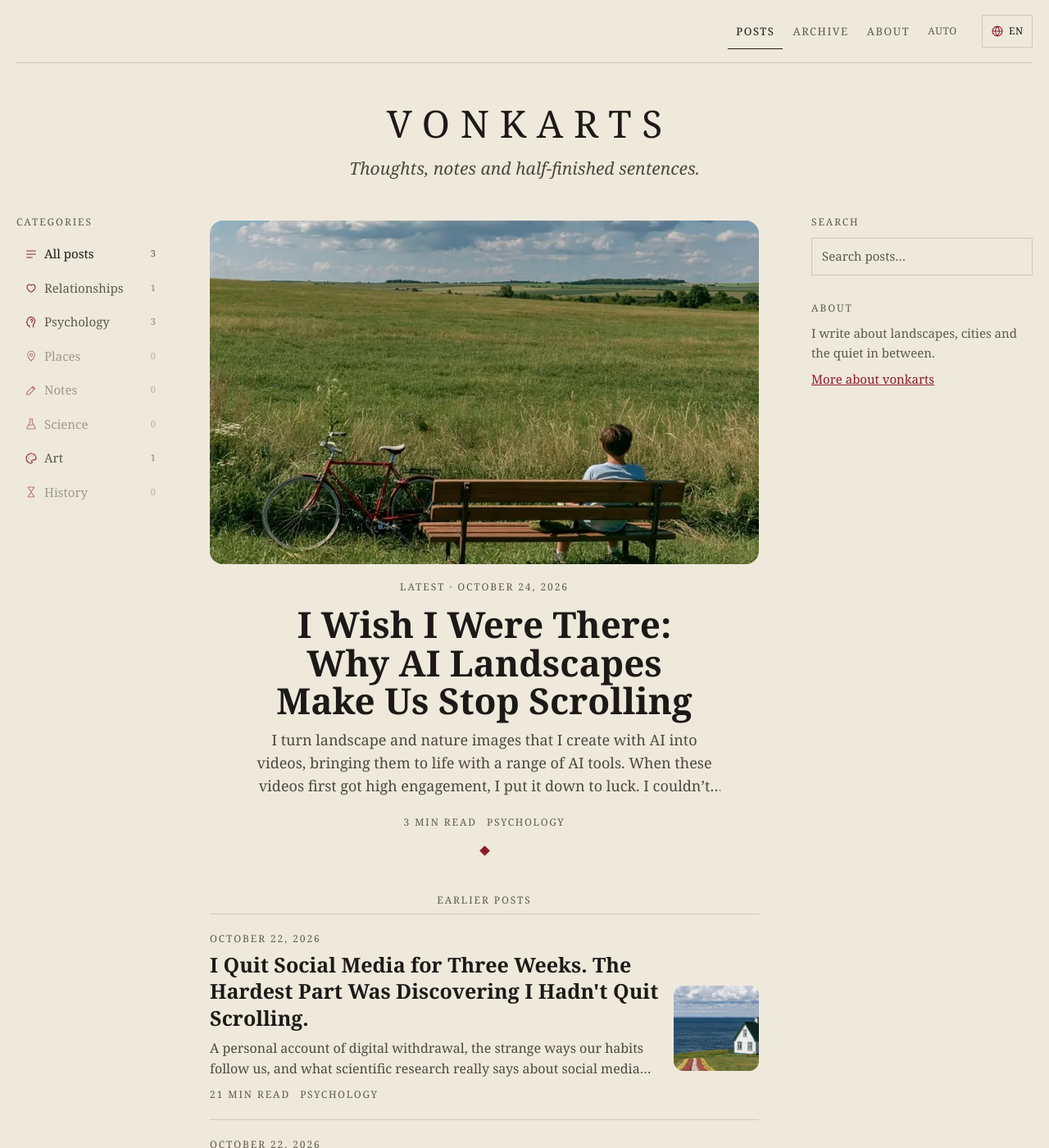
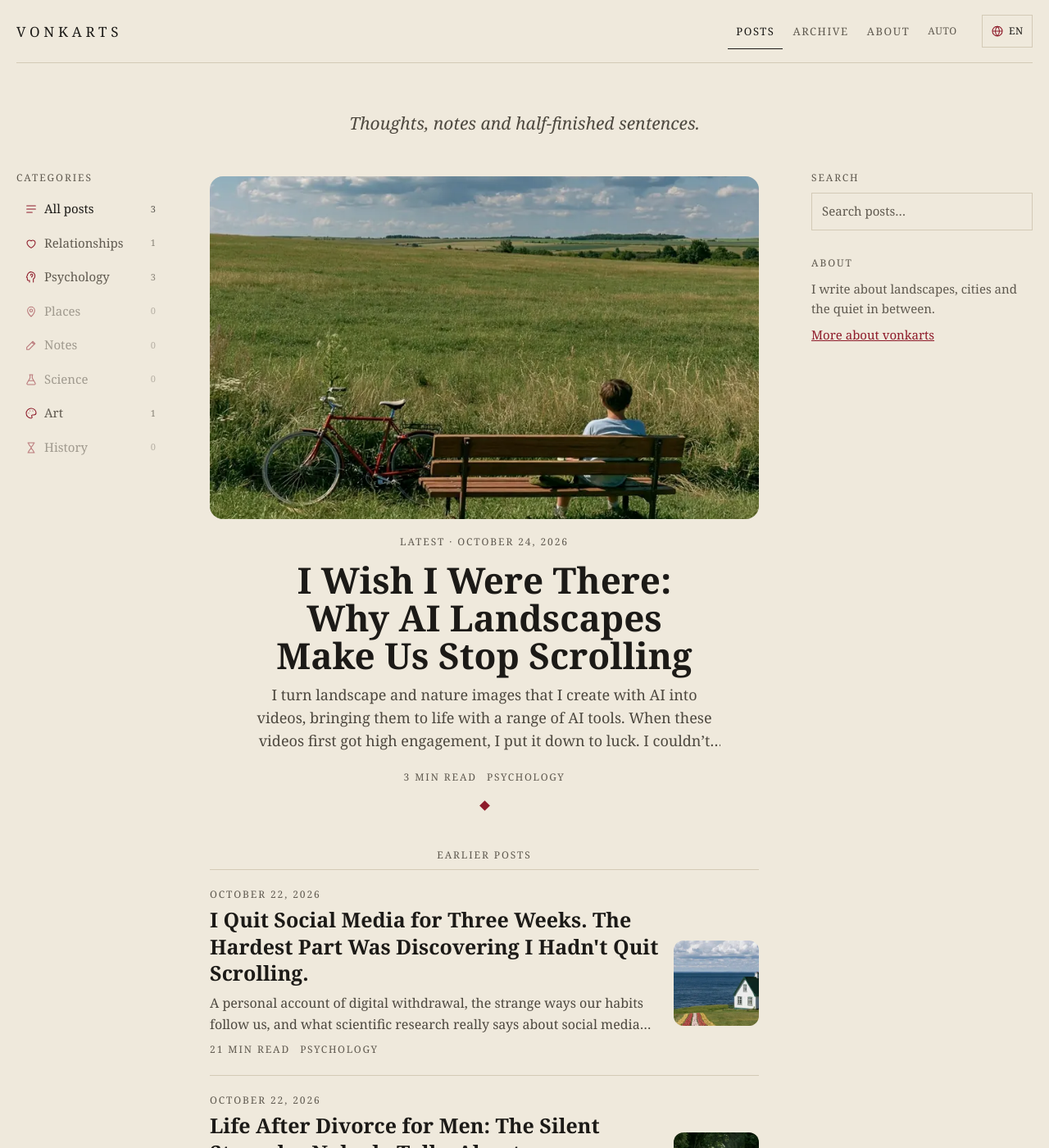
Before and after one commit to vonkarts/vonkarts.github.io, a Jekyll site: the page built from index.html, in a window 1280 px wide and 1400 px high. Shown: the whole window at 82% size. Built offline with Jekyll 4.4.1, drawn with Linux system fonts in a browser that asks for light colours.

Commit message:
Home: keep the top-bar logo, big masthead title visually hidden (still the page H1)
Co-Authored-By: Claude Opus 5.5 <noreply@anthropic.com>
Claude-Session: https://claude.ai/code/session_01HayH8JCZQBzi5F45oJrDMF

```diff
--- a/_includes/style.css
+++ b/_includes/style.css
@@ -373,5 +373,6 @@ article h1{font-family:var(--display);font-weight:600;letter-spacing:0;line-heig
 /* İlk paragraf her yazıda aynı: düz, büyük ilk harf */
 .sayfa-post .prose > p:first-of-type::first-letter{font-style:normal}
 
-/* Ana sayfada logo bir kez görünsün: üst çubuktaki ad gizli, büyük başlık kalır */
-.sayfa-lang_home .nav .nav-brand{visibility:hidden}
+/* Ana sayfada logo bir kez görünsün: üst çubuktaki ad kalır, büyük başlık yalnızca arama motorları ve ekran okuyucular için */
+.sayfa-lang_home .masthead .site-title{position:absolute;width:1px;height:1px;margin:-1px;padding:0;overflow:hidden;clip:rect(0 0 0 0);white-space:nowrap;border:0}
+.sayfa-lang_home .masthead{margin-top:8px}
```
